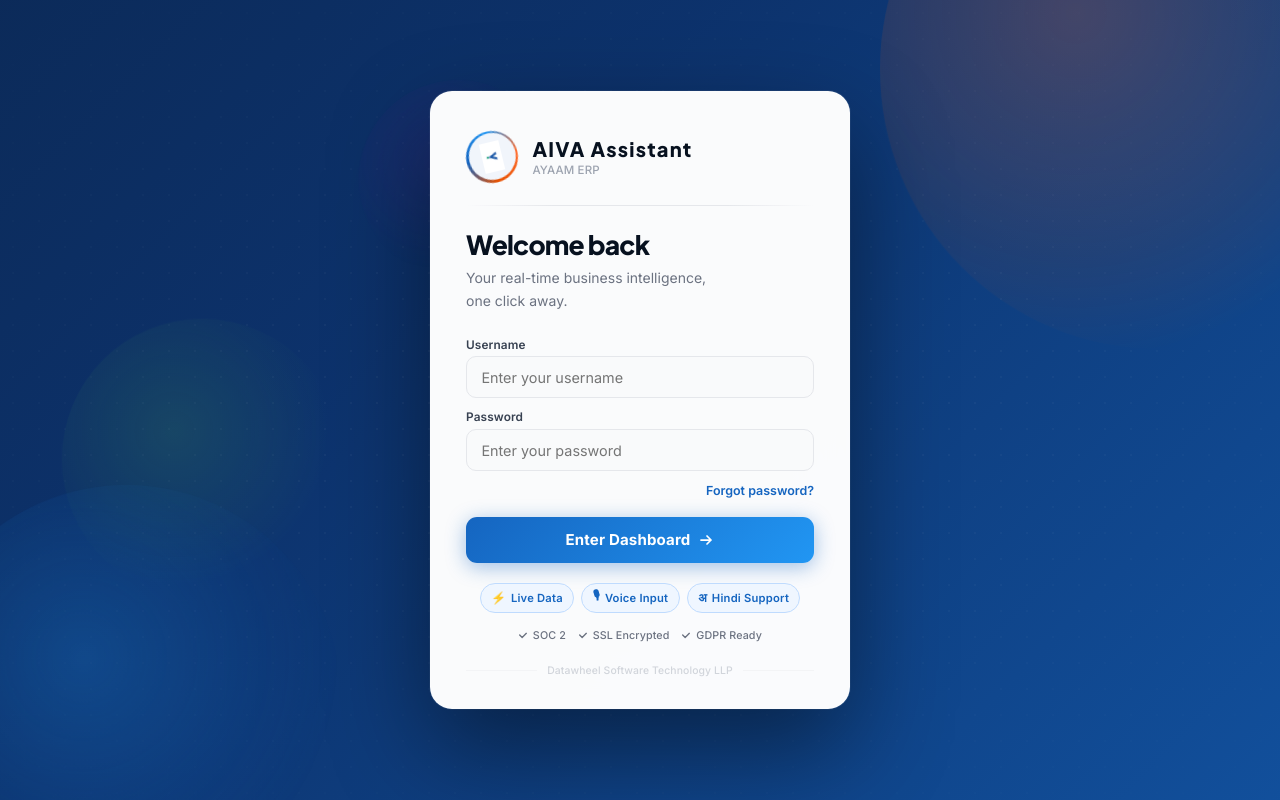
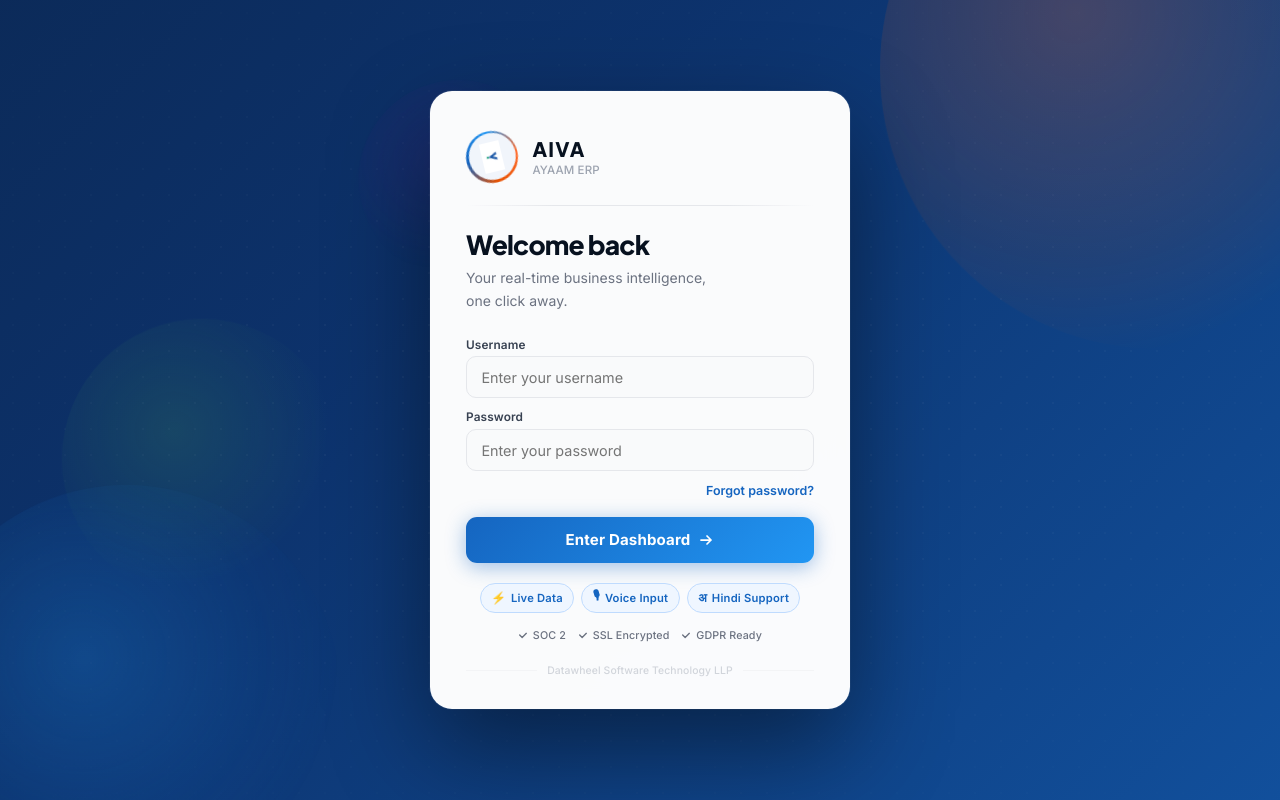
Before and after one commit to vanshh05/Ayaam_ai_frontend_2, a React (Create React App) app: page /login in a window 1280 px wide. Built offline with nearby package versions, Linux system fonts and the light colour scheme.

Commit message:
side bar and main chat fix

```diff
--- a/src/components/Chat.js
+++ b/src/components/Chat.js
@@ -875,7 +875,7 @@
               <img src={aivaMark} alt="AIVA" style={S.brandMarkImg} />
             </div>
             <div>
-              <div style={S.brandTitle}>AIVA Assistant</div>
+              <div style={S.brandTitle}>AIVA</div>
               <div style={S.brandSub}>AYAAM ERP</div>
             </div>
           </div>
--- a/src/components/Login.js
+++ b/src/components/Login.js
@@ -94,7 +94,7 @@
             </div>
           </div>
           <div>
-            <div style={S.brandName}>AIVA Assistant</div>
+            <div style={S.brandName}>AIVA</div>
             <div style={S.brandSub}>AYAAM ERP</div>
           </div>
         </div>
```
